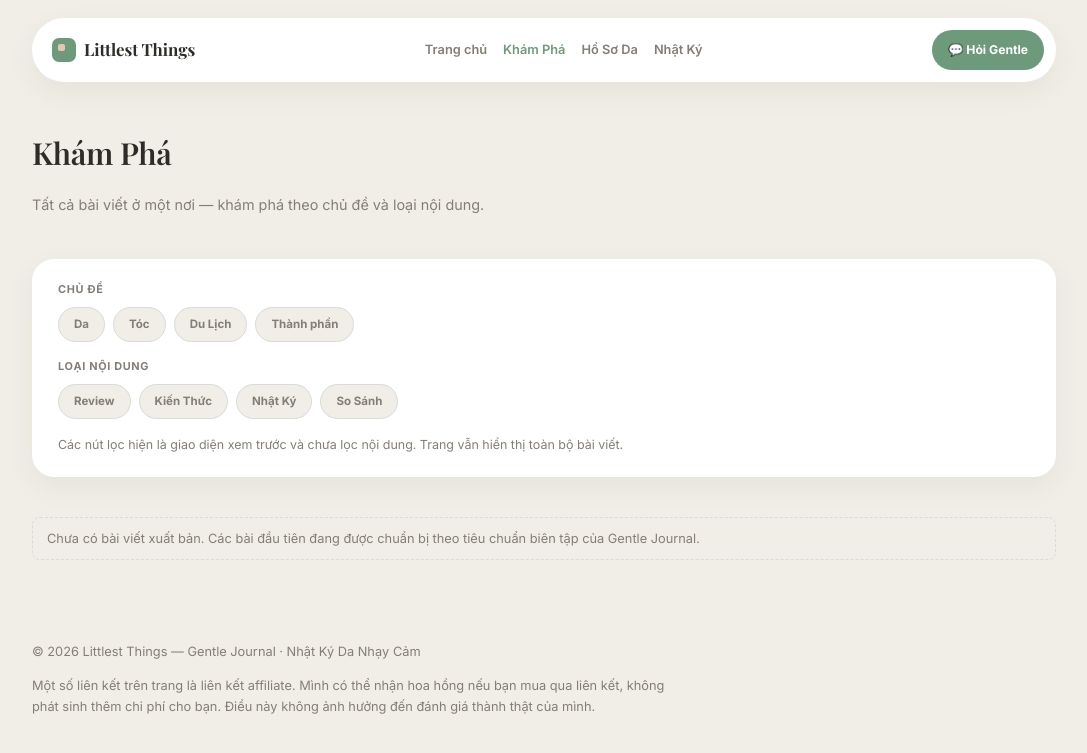
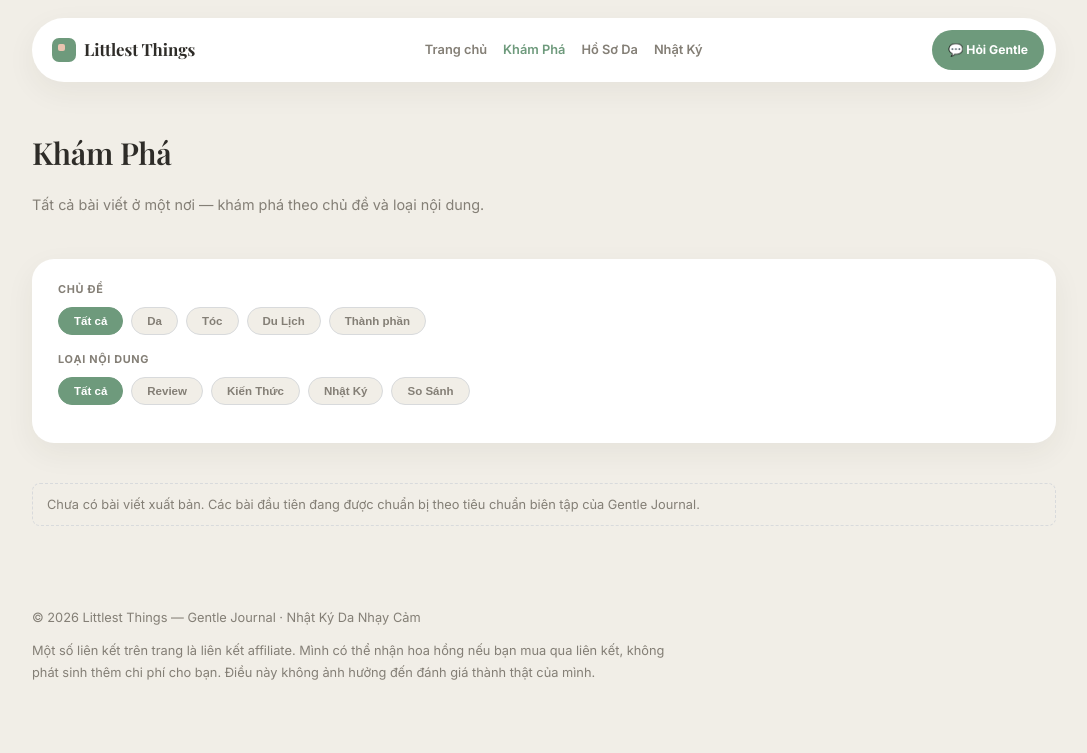
Before and after one commit to gentle-journal/gentle-journal, a Jekyll site: the page built from kham-pha.html, in a window 1280 px wide. Shown: the top 753 px of the page, without its empty margins (96-1183 px from the left). Built offline with Jekyll 4.4.1, drawn with Linux system fonts in a browser that asks for light colours; some web fonts are replaced.

Commit message:
Make Khám Phá filters functional

```diff
--- a/kham-pha.html
+++ b/kham-pha.html
@@ -10,20 +10,22 @@
 
 <div class="filter-card">
   <div class="chip-label">Chủ đề</div>
-  <div class="chips" aria-label="Chủ đề">
-    <span class="chip">Da</span>
-    <span class="chip">Tóc</span>
-    <span class="chip">Du Lịch</span>
-    <span class="chip">Thành phần</span>
+  <div class="chips" aria-label="Lọc theo chủ đề">
+    <button class="chip active" type="button" data-filter-group="topic" data-filter-value="all" aria-pressed="true">Tất cả</button>
+    <button class="chip" type="button" data-filter-group="topic" data-filter-value="Da" aria-pressed="false">Da</button>
+    <button class="chip" type="button" data-filter-group="topic" data-filter-value="Tóc" aria-pressed="false">Tóc</button>
+    <button class="chip" type="button" data-filter-group="topic" data-filter-value="Du Lịch" aria-pressed="false">Du Lịch</button>
+    <button class="chip" type="button" data-filter-group="topic" data-filter-value="Thành phần" aria-pressed="false">Thành phần</button>
   </div>
   <div class="chip-label">Loại nội dung</div>
-  <div class="chips" aria-label="Loại nội dung">
-    <span class="chip">Review</span>
-    <span class="chip">Kiến Thức</span>
-    <span class="chip">Nhật Ký</span>
-    <span class="chip">So Sánh</span>
+  <div class="chips" aria-label="Lọc theo loại nội dung">
+    <button class="chip active" type="button" data-filter-group="type" data-filter-value="all" aria-pressed="true">Tất cả</button>
+    <button class="chip" type="button" data-filter-group="type" data-filter-value="Review" aria-pressed="false">Review</button>
+    <button class="chip" type="button" data-filter-group="type" data-filter-value="Kiến Thức" aria-pressed="false">Kiến Thức</button>
+    <button class="chip" type="button" data-filter-group="type" data-filter-value="Nhật Ký" aria-pressed="false">Nhật Ký</button>
+    <button class="chip" type="button" data-filter-group="type" data-filter-value="So Sánh" aria-pressed="false">So Sánh</button>
   </div>
-  <p style="font-size:.78rem;color:var(--ink-soft);margin:4px 0 0;">Các nút lọc hiện là giao diện xem trước và chưa lọc nội dung. Trang vẫn hiển thị toàn bộ bài viết.</p>
+  <p data-filter-summary aria-live="polite" style="font-size:.78rem;color:var(--ink-soft);margin:4px 0 0;"></p>
 </div>
 
 {% assign all_posts = "" | split: "" %}
@@ -34,9 +36,9 @@
 {% assign sorted_posts = all_posts | sort: "date" | reverse %}
 
 {% if sorted_posts.size > 0 %}
-<div class="feed-grid">
+<div class="feed-grid" data-discovery>
 {% for post in sorted_posts %}
-  <div class="fcard">
+  <div class="fcard" data-discovery-card data-type="{{ post.section | escape }}" data-topics="{% if post.topics %}{{ post.topics | join: '|' | escape }}{% endif %}">
     <div class="photo-rich" style="background:linear-gradient(150deg,var(--pn-aqua),#fff);">
       <div class="bottle-cluster"><div class="bottle b2"></div><div class="bottle"></div></div>
       <div class="ph-caption">ảnh sản phẩm</div>
@@ -54,6 +56,9 @@
   </div>
 {% endfor %}
 </div>
+<div class="not-live-note" data-filter-empty hidden>Chưa có bài viết phù hợp với bộ lọc này. Thử chọn “Tất cả” hoặc một chủ đề khác.</div>
 {% else %}
 <div class="not-live-note">Chưa có bài viết xuất bản. Các bài đầu tiên đang được chuẩn bị theo tiêu chuẩn biên tập của Gentle Journal.</div>
 {% endif %}
+
+<script src="{{ '/assets/js/discovery.js' | relative_url }}" defer></script>
```
